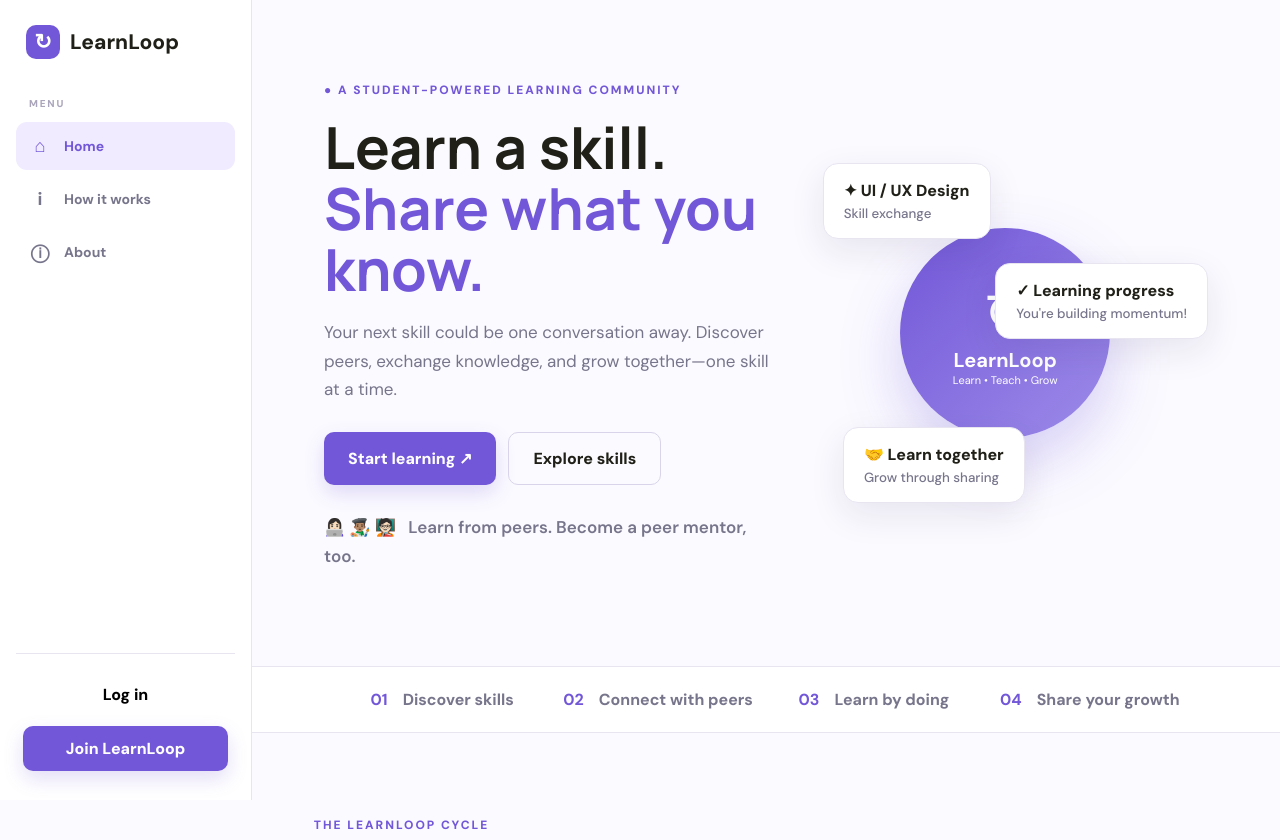
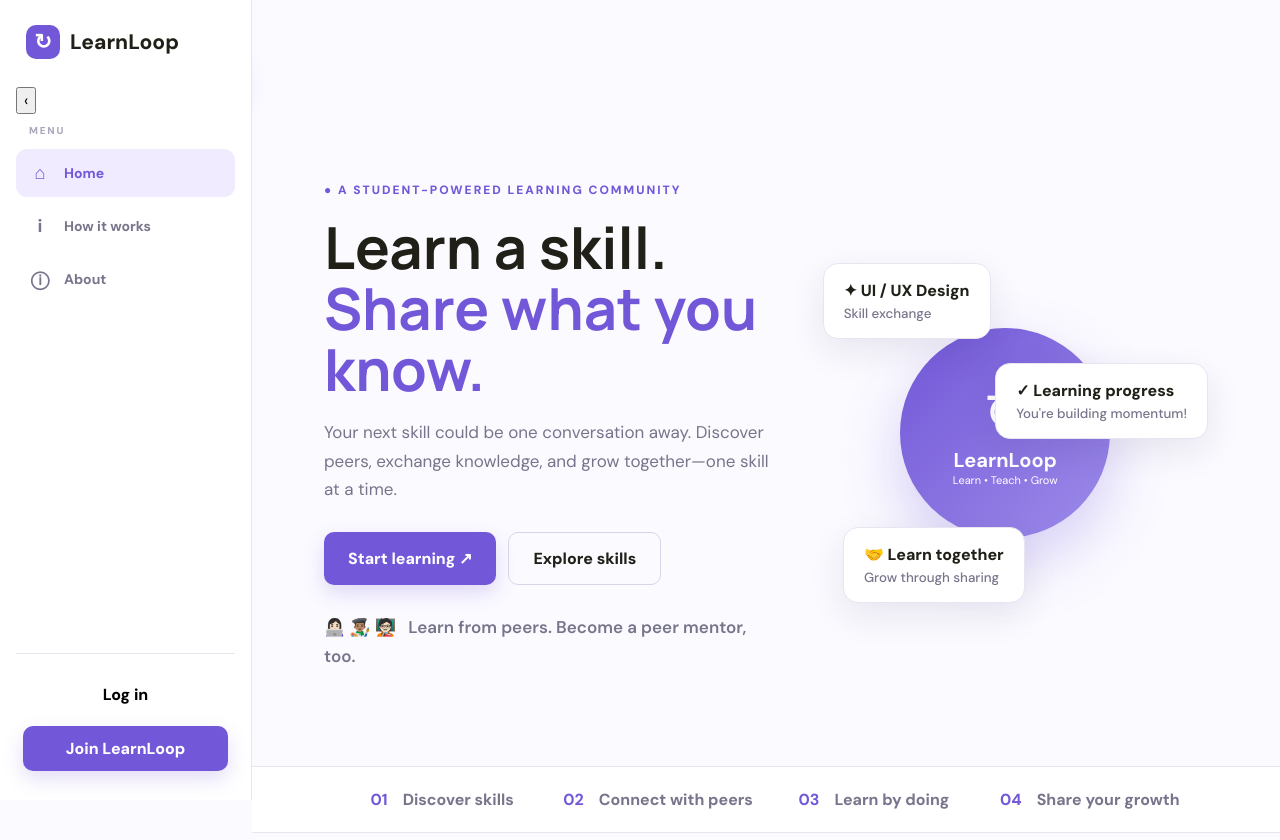
Before and after one commit to ncvibha-source/LearnLoop_Web, a Flask app: page / in a window 1280 px wide. Shown: the top 840 px of the page. Run offline with Flask 3, Linux system fonts and the light colour scheme; some libraries are stand-ins or nearby versions.

Commit message:
Show public header before login and add collapsible app sidebar

```diff
--- a/templates/index.html
+++ b/templates/index.html
@@ -6,8 +6,16 @@
 <link rel="stylesheet" href="{{ url_for('static', filename='style.css') }}">
 </head>
 <body>
+<header class="public-topbar" id="publicTopbar">
+ <a class="brand" href="#home"><span class="brand-mark">↻</span> LearnLoop</a>
+ <nav><a href="#home">Home</a><a href="#how">How it works</a><a href="#about">About</a></nav>
+ <div class="public-actions"><button class="btn ghost" data-open="login">Log in</button><button class="btn primary" data-open="signup">Join LearnLoop</button></div>
+</header>
 <aside class="topbar sidebar" id="appSidebar">
- <a class="brand" href="#home"><span class="brand-mark">↻</span><span>LearnLoop</span></a>
+ <div class="sidebar-brand-row">
+  <a class="brand" href="#dashboard"><span class="brand-mark">↻</span><span class="sidebar-text">LearnLoop</span></a>
+  <button type="button" class="sidebar-toggle" id="sidebarToggle" aria-label="Collapse sidebar" title="Collapse sidebar">‹</button>
+ </div>
  <div class="sidebar-label">MENU</div>
  <nav id="siteNav" aria-label="Main navigation">
   <a href="#home"><span class="nav-icon">⌂</span><span>Home</span></a>
```
